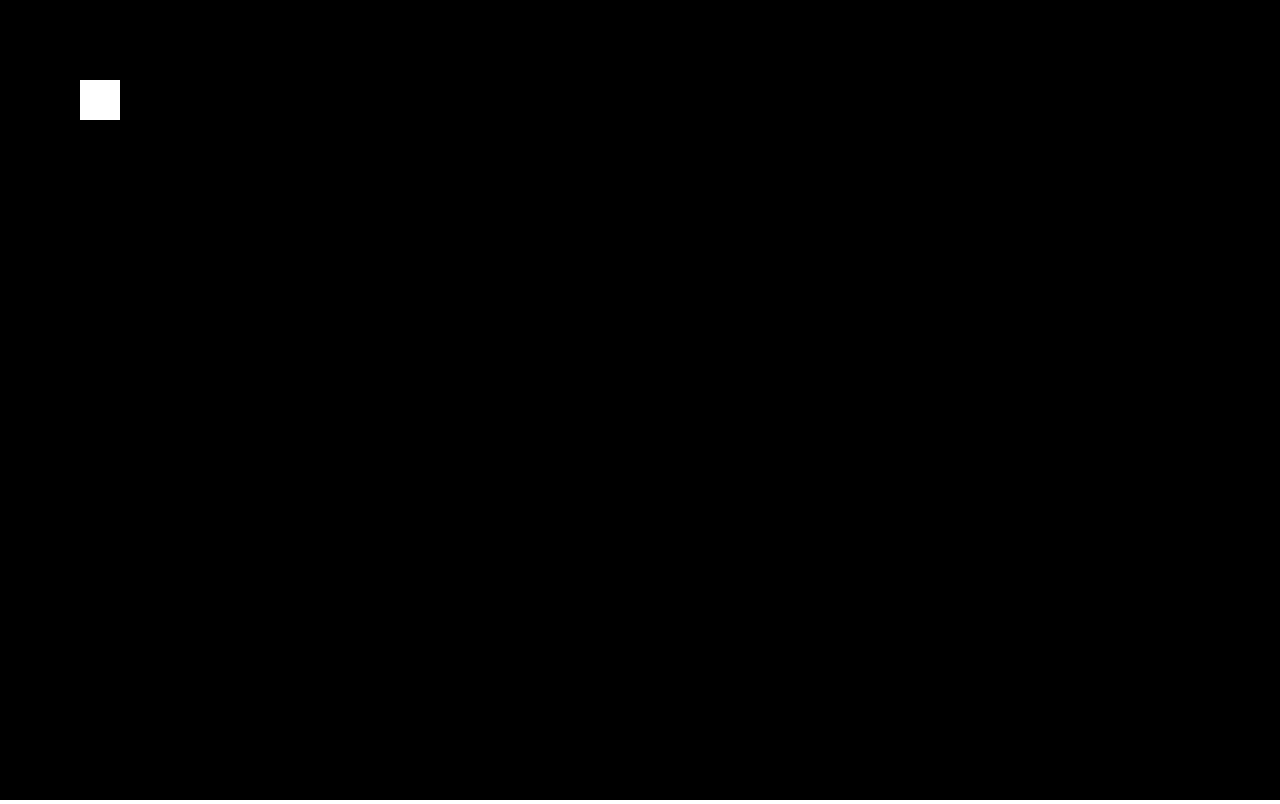
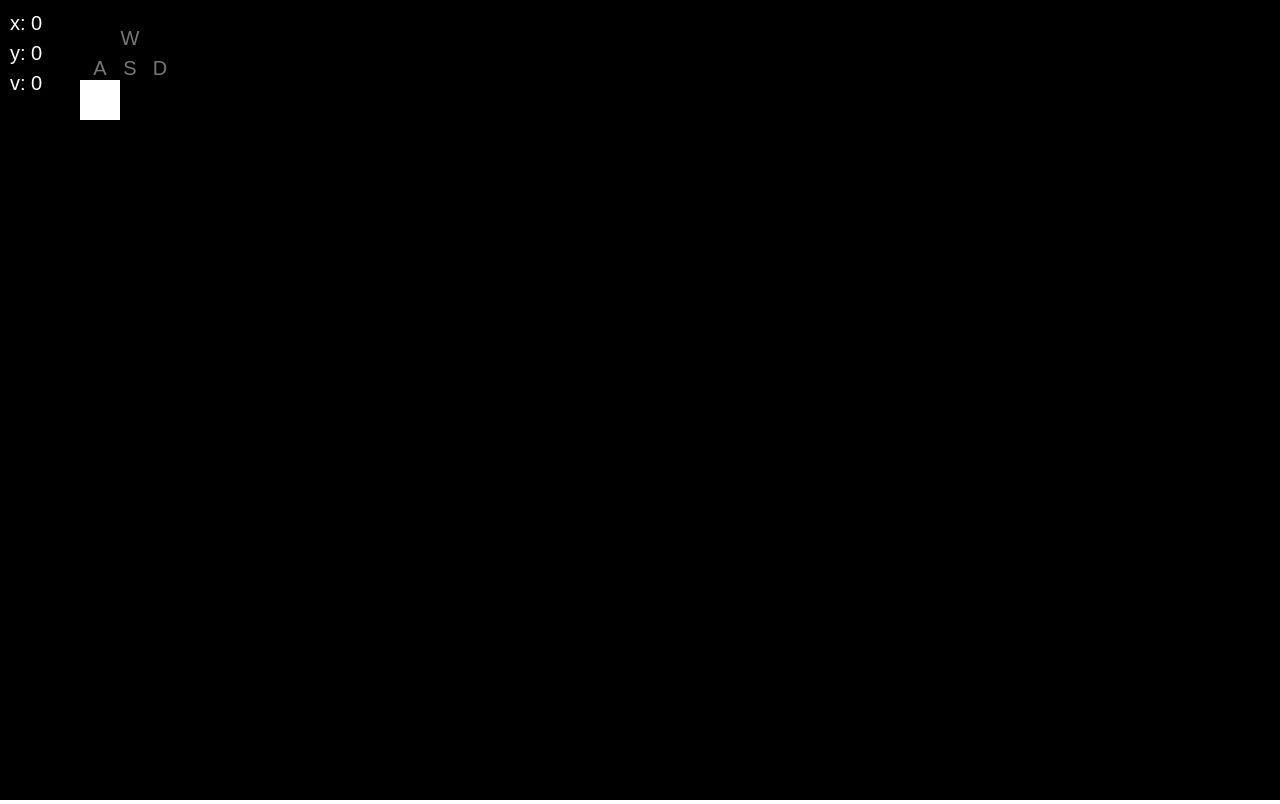
Before and after one commit to Sorebit/top-down-engine-proto, a plain HTML site: page index.html in a window 1280 px wide. Drawn offline with Linux system fonts and the light colour scheme.

Commit message:
Added keyboard control, basic physics

```diff
--- a/index.html
+++ b/index.html
@@ -10,5 +10,6 @@
 	<script type="text/javascript" src="js/util.js"></script>
 	<script type="text/javascript" src="js/player.js"></script>
 	<script type="text/javascript" src="js/game.js"></script>
+	<script type="text/javascript" src="js/main.js"></script>
 </body>
 </html>
--- a/js/game.js
+++ b/js/game.js
@@ -1,39 +1,59 @@
 'use strict';
 
-var can = document.getElementById('game');
-var ctx = can.getContext('2d');
+function Game(ctx) {
+	var self = this;
 
-window.onresize = handleWindowResize;
-
-function handleWindowResize() {
-	can.width = window.innerWidth;
-	can.height = window.innerHeight;
-}
-
-handleWindowResize();
-
-function Game(ctx) {
 	this.ctx = ctx;
 
+	// Keyboard and mouse
+	document.addEventListener("keydown", keyDownHandler, false);
+	document.addEventListener("keyup", keyUpHandler, false);
+
+	// Keycodes
+	const KEY_A = 65;
+	const KEY_D = 68;
+	const KEY_S = 83;
+	const KEY_W = 87;
+
+	function keyDownHandler(e) {
+		// Movement
+		switch(e.keyCode) {
+			case KEY_W: player.moving_up = true; break;
+			case KEY_D: player.moving_right = true; break;
+			case KEY_S: player.moving_down = true; break;
+			case KEY_A: player.moving_left = true; break;
+		}
+	}
+
+	function keyUpHandler(e) {
+		// Movement
+		switch(e.keyCode) {
+			case KEY_W: player.moving_up = false; break;
+			case KEY_D: player.moving_right = false; break;
+			case KEY_S: player.moving_down = false; break;
+			case KEY_A: player.moving_left = false; break;
+		}
+	}
+
+	// Time and framerate
 	var lastTime = Date.now();
 	var deltaTime;
 
-	// var player = new Player(ctx, 100, 100, 40, 40);
-	this.player = new Player(ctx, 100, 100, 40, 40); // __debug
+	var player = new Player(ctx, 100, 100, 40, 40);
 
-	var self = this;
-
+	// Render
 	this.draw = function() {
-		this.ctx.clearRect(0, 0, ctx.canvas.width, ctx.canvas.height);
-		// player.draw();
-		this.player.draw(); // __debug
+		self.ctx.clearRect(0, 0, ctx.canvas.width, ctx.canvas.height);
+		player.draw();
+		debugText();
 	}
 
+	// Physics update
 	this.update = function(dt) {
-		// player.update();
-		this.player.update(dt); // __debug
+		player.update(dt);
 	}
 
+	// Main loop
 	this.tick = function() {
 		deltaTime = Date.now() - lastTime;
 		lastTime += deltaTime;
@@ -44,11 +64,33 @@ function Game(ctx) {
 		requestAnimationFrame(self.tick);
 	}
 
+	// Begin main loop
 	this.start = function() {
 		console.log("Game started");
 		self.tick();
 	}
+
+	// Debug
+	function debugText() {
+		self.ctx.font = "20px Arial";
+		self.ctx.textAlign = 'left';
+		// Speed
+		self.ctx.fillText('x: ' + Math.abs(Math.round(player.vel.x)), 10, 30);
+		self.ctx.fillText('y: ' + Math.abs(Math.round(player.vel.y)), 10, 60);
+		self.ctx.fillText('v: ' + Math.abs(Math.round(player.vel.length())), 10, 90);
+
+		self.ctx.textAlign = 'center';
+		debugKey(player.moving_up,    'W', 130, 45);
+		debugKey(player.moving_down,  'S', 130, 75);
+		debugKey(player.moving_left,  'A', 100, 75);
+		debugKey(player.moving_right, 'D', 160, 75);
+	}
+
+	function debugKey(flag, text, x, y) {
+		self.ctx.fillStyle = '#777';
+		if(flag)
+			self.ctx.fillStyle = '#fff';
+		self.ctx.fillText(text, x, y);
+		self.ctx.fillStyle = '#777';
+	}
 }
-
-var game = new Game(ctx);
-game.start();
--- /dev/null
+++ b/js/main.js
@@ -0,0 +1,16 @@
+'use strict';
+
+// Window and canvas
+var can = document.getElementById('game');
+var ctx = can.getContext('2d');
+
+window.onresize = handleWindowResize;
+
+function handleWindowResize() {
+	can.width = window.innerWidth;
+	can.height = window.innerHeight;
+}
+handleWindowResize();
+
+var game = new Game(ctx);
+game.start();
--- a/js/player.js
+++ b/js/player.js
@@ -1,3 +1,5 @@
+'use strict';
+
 function Player(ctx, x, y, w, h) {
 	this.ctx = ctx;
 	this.x = x;
@@ -7,31 +9,70 @@ function Player(ctx, x, y, w, h) {
 
 	this.vel = new Vector(0, 0);
 
-	this.minVel = 5;
-	this.maxVel = 200;
+	// Constants are not part of player objects
+	// A unit of time is a second - [s]
+	// A unit of distance is a pixel - [px]
+	// Velocity is measured in pixels per second [px / s]
+	// Acceleration is measured in pixels per squqre second [px / s^2]
+
+	// Min / max velocity
+	// Minimum velocity exists to prevent calculation of negligible forces
+	var minVel = 5;
+	var maxVel = 400;
+	// Friction (should be less than acceleration)
+	var fri = 40;
+	// Acceleration
+	var acc = 100;
 
 	var self = this;
 
+	// Apply force (Vector(x, y))
 	this.addForce = function(v) {
 		if(v.length() > 0)
-			this.vel.add(v);
-		this.vel = this.vel.limit(this.maxVel);
+			self.vel.add(v);
 	}
 
+	// Render
 	this.draw = function() {
-		this.ctx.beginPath();
-		this.ctx.rect(this.x - this.width / 2, this.y - this.height / 2, this.width, this.height);
-		this.ctx.fillStyle = '#fff';
-		this.ctx.fill();
-		this.ctx.closePath();
+		self.ctx.beginPath();
+		self.ctx.rect(self.x - self.width / 2, self.y - self.height / 2, self.width, self.height);
+		self.ctx.fillStyle = '#fff';
+		self.ctx.fill();
+		self.ctx.closePath();
 	}
 
+	// Update forces and position (deltaTime in ms)
 	this.update = function(dt) {
-		// var f = this.vel.scale(this.vel, dt/1000);
-		if(this.vel.length() < this.minVel)
-			this.vel = new Vector(0, 0);
-		var f = this.vel.multiply(dt/1000);
-		this.x += f.x;
-		this.y += f.y;
+		// Force to apply (should not be greater when moving diagonally)
+		var af = new Vector(0, 0);
+		if(self.moving_up && !self.moving_down)
+			af.add(new Vector(0, -acc));
+		if(self.moving_down && !self.moving_up)
+			af.add(new Vector(0, acc));
+		if(self.moving_right && !self.moving_left)
+			af.add(new Vector(acc, 0));
+		if(self.moving_left && !self.moving_right)
+			af.add(new Vector(-acc, 0));
+
+		af = af.scale(acc);
+		self.addForce(af);
+
+		// Deceleration from friction
+		if(self.vel.length() > self.vel.scale(fri).length())
+			self.vel.sub(self.vel.scale(fri));
+		else
+			self.vel = self.vel.multiply(0);
+
+		var f = self.vel.copy();
+		// Multiply forces by delta time to run smooth
+		f = f.multiply(dt/1000);
+		self.x += f.x;
+		self.y += f.y;
+
+		// Don't calcute negligible forces
+		if(self.vel.length() < minVel)
+			self.vel = new Vector(0, 0);
+
+		self.vel = self.vel.limit(maxVel);
 	}
 }
--- a/js/util.js
+++ b/js/util.js
@@ -1,8 +1,8 @@
+'use strict';
+
 function Vector(x, y) {
 	this.x = x;
 	this.y = y;
-
-	var self = this;
 
 	this.add = function(v) {
 		this.x += v.x;
@@ -42,4 +42,8 @@ function Vector(x, y) {
 		}
 		return r;
 	}
+	this.copy = function() {
+		var r = new Vector(this.x, this.y);
+		return r;
+	}
 }
```
